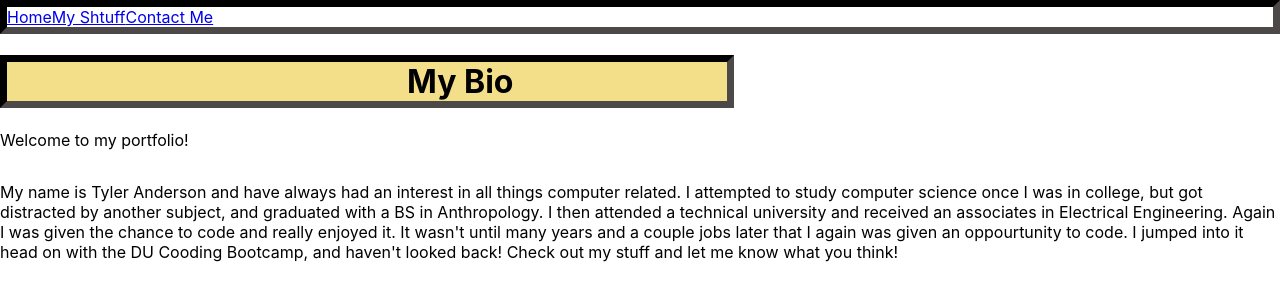
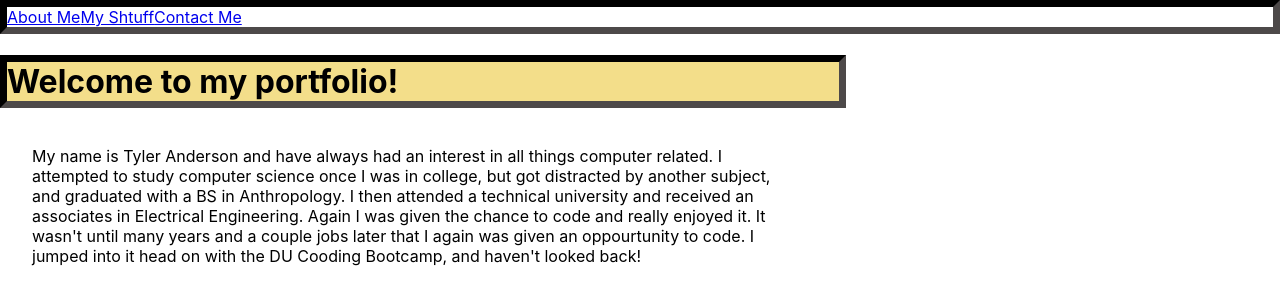
Before and after one commit to madrodgerflynn/reactFolio, a React (Create React App) app: page /Bio in a window 1280 px wide. Shown: the top 304 px of the page. Built offline with nearby package versions, Linux system fonts and the light colour scheme.

Commit message:
working on styling for myShtuff and bio, routing as well

```diff
--- a/src/App.js
+++ b/src/App.js
@@ -1,8 +1,9 @@
 import NavBar from "./componenets/NavBar";
 import Bio from "./componenets/bio/Bio";
 // import Contact from "./componenets/Contact";
-// import MyShtuff from "./componenets/MyShtuff";
+import MyShtuff from "./componenets/myShtuff/MyShtuff";
 // import Footer from "./componenets/Footer";
+
 import { BrowserRouter as Router, Routes, Route } from "react-router-dom";
 
 import "./App.css";
@@ -15,8 +16,8 @@ function App() {
 
       <Routes>
         <Route path="/Bio" element={<Bio />} />
-        {/* <Route path="/Contact" element={<Contact />} />
-        <Route path="/MyShtuff" element={<MyShtuff />} /> */}
+        {/* <Route path="/Contact" element={<Contact />} /> */}
+        <Route path="/MyShtuff" element={<MyShtuff />} />
       </Routes>
       {/* <Footer /> */}
     </Router>
--- a/src/componenets/NavBar.js
+++ b/src/componenets/NavBar.js
@@ -10,7 +10,7 @@ function NavBar() {
     <>
       <div bg="dark" variant="dark">
         <div className="navbar">
-          <Link to={{ pathname: "/Bio" }}>Home</Link>
+          <Link to={{ pathname: "/Bio" }}>About Me</Link>
           <Link to={{ pathname: "/MyShtuff" }}>My Shtuff</Link>
           <Link to={{ pathname: "/Contact" }}>Contact Me</Link>
         </div>
--- a/src/componenets/bio/Bio.css
+++ b/src/componenets/bio/Bio.css
@@ -1,16 +1,19 @@
 @import "../../utils/colors.css";
 h1 {
   display: flex;
-  align-self: center;
-  padding-left: 25rem;
-  width: 25%;
+  /* align-self: center; */
+  /* padding-left: 2rem; */
+  align-items: center;
+  width: 65%;
   height: auto;
   border: 7px inset rgb(77, 73, 73);
   background-color: var(--buff);
 }
 .bioContainer {
   display: flex;
-  flex-direction: column;
+  width: 60%;
+  height: 30%;
+  padding-left: 2rem;
 }
 .navbar {
   display: flex;
--- a/src/componenets/bio/Bio.js
+++ b/src/componenets/bio/Bio.js
@@ -4,22 +4,22 @@ import "./Bio.css";
 export default function Bio() {
   return (
     <div className="body">
-      <h1>My Bio</h1>
-      <p>Welcome to my portfolio!</p>
+      <h1>Welcome to my portfolio!</h1>
+
       <div className="bioDescription">
-        <div className="bioContainer"></div>
-        <p>
-          My name is Tyler Anderson and have always had an interest in all
-          things computer related. I attempted to study computer science once I
-          was in college, but got distracted by another subject, and graduated
-          with a BS in Anthropology. I then attended a technical university and
-          received an associates in Electrical Engineering. Again I was given
-          the chance to code and really enjoyed it. It wasn't until many years
-          and a couple jobs later that I again was given an oppourtunity to
-          code. I jumped into it head on with the DU Cooding Bootcamp, and
-          haven't looked back! Check out my stuff and let me know what you
-          think!
-        </p>
+        <div className="bioContainer">
+          <p>
+            My name is Tyler Anderson and have always had an interest in all
+            things computer related. I attempted to study computer science once
+            I was in college, but got distracted by another subject, and
+            graduated with a BS in Anthropology. I then attended a technical
+            university and received an associates in Electrical Engineering.
+            Again I was given the chance to code and really enjoyed it. It
+            wasn't until many years and a couple jobs later that I again was
+            given an oppourtunity to code. I jumped into it head on with the DU
+            Cooding Bootcamp, and haven't looked back!
+          </p>
+        </div>
       </div>
     </div>
   );
--- /dev/null
+++ b/src/componenets/myShtuff/MyShtuff.js
@@ -0,0 +1,28 @@
+import React, { useState } from "react";
+import "./MyShtuff.css";
+
+function MyShtuff() {
+  const cardStyles = {
+    body: {
+      display: "flex",
+      justifyContent: "center",
+      alignItems: "center",
+    },
+  };
+  return (
+    <div className="card" style={cardStyles.body}>
+      {/* <img className="card-img-top" src="..." alt="Card image cap"></img> */}
+      <div className="card-body">
+        <h5 className="card-title">Card title</h5>
+        <p className="card-text">
+          Some quick example text to build on the card title and make up the
+          bulk of the card's content.
+        </p>
+        <a href="#" className="btn btn-primary">
+          Go somewhere
+        </a>
+      </div>
+    </div>
+  );
+}
+export default MyShtuff;
```
Also changed, not shown: src/componenets/MyShtuff.js (deleted, +0 -56 lines), src/componenets/myShtuff/MyShtuff.css (added).
